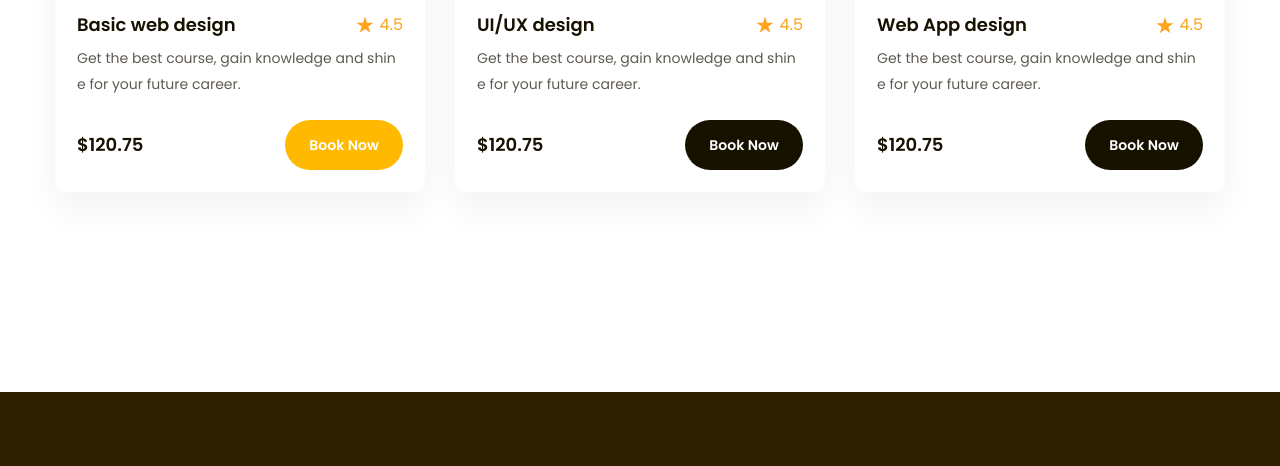
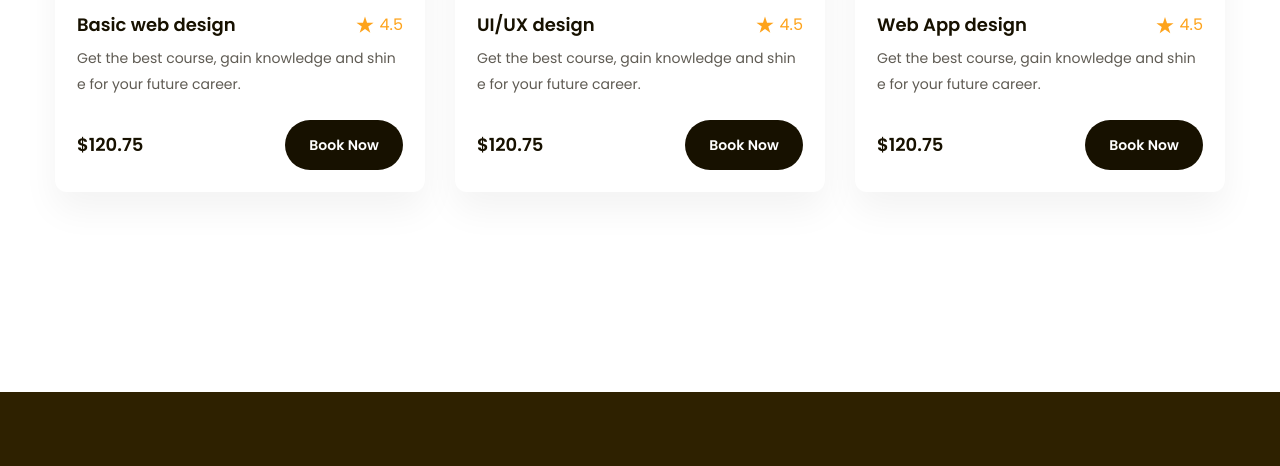
Before and after one commit to CaoNam-98/practice-project-02, a plain HTML site: page index.html in a window 1280 px wide. Shown: the part 1569-2035 px from the top of the page. Drawn offline with Linux system fonts and the light colour scheme.

Commit message:
fix bug popular

```diff
--- a/assets/css/styles.css
+++ b/assets/css/styles.css
@@ -437,7 +437,7 @@ a {
   font-weight: 600;
 }
 
-.course-item .body .book-btn.active {
+.course-item .body .book-btn:hover {
   background-color: var(--primary-color);
 }
 
--- a/index.html
+++ b/index.html
@@ -172,7 +172,7 @@
                 </p>
                 <div class="foot">
                   <span class="price">$120.75</span>
-                  <a href="#!" class="btn book-btn active">Book Now</a>
+                  <a href="#!" class="btn book-btn">Book Now</a>
                 </div>
               </div>
             </div>
```
